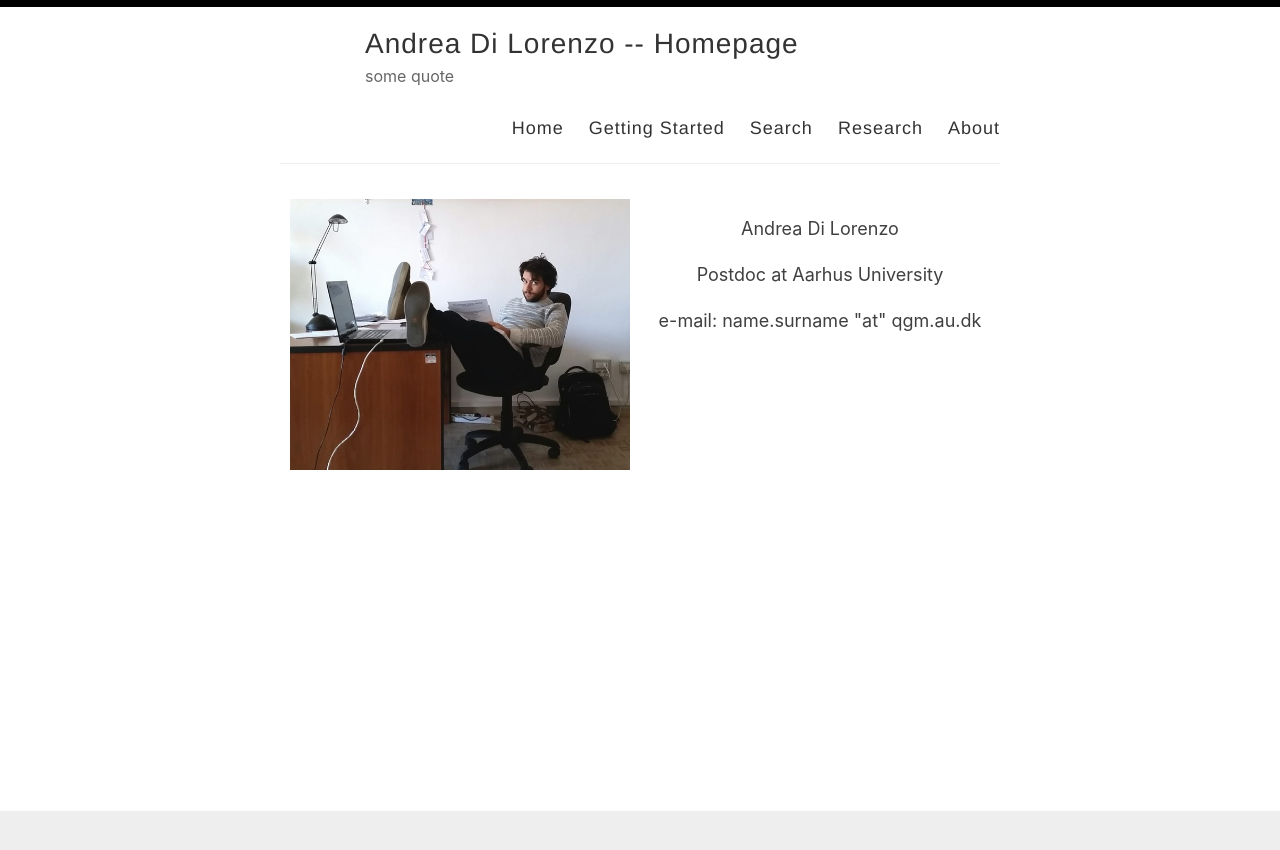
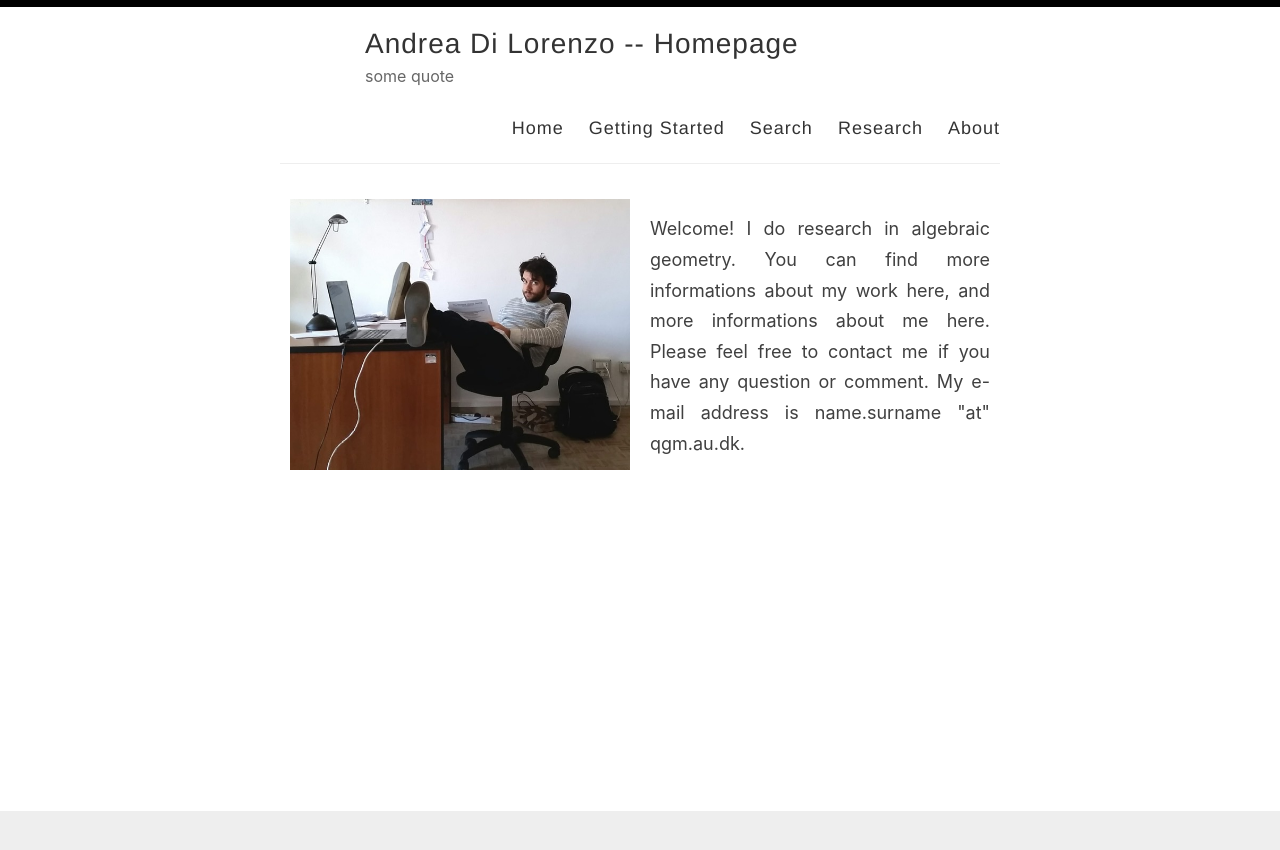
Before and after one commit to anddil/anddil.github.io, a Jekyll site: the page built from index.html, in a window 1280 px wide. Shown: the top 850 px of the page. Built offline with Jekyll 4.4.1, drawn with Linux system fonts in a browser that asks for light colours; the list of posts is cut into pages by our own code.

Commit message:
Update index.html

```diff
--- a/index.html
+++ b/index.html
@@ -29,9 +29,9 @@ layout: default
 </div>
 
 <div class="column">
-  <p style="text-align:center;"> Andrea Di Lorenzo </p>
-  <p style="text-align:center;"> Postdoc at Aarhus University </p>
-  <p style="text-align:center;"> e-mail: name.surname "at" qgm.au.dk </p>
+  <p style="text-align:justify;"> Welcome! I do research in algebraic geometry.
+  You can find more informations about my work here, and more informations about me here.
+  Please feel free to contact me if you have any question or comment. My e-mail address is name.surname "at" qgm.au.dk.</p>
 </div>
 </body>
 
```
